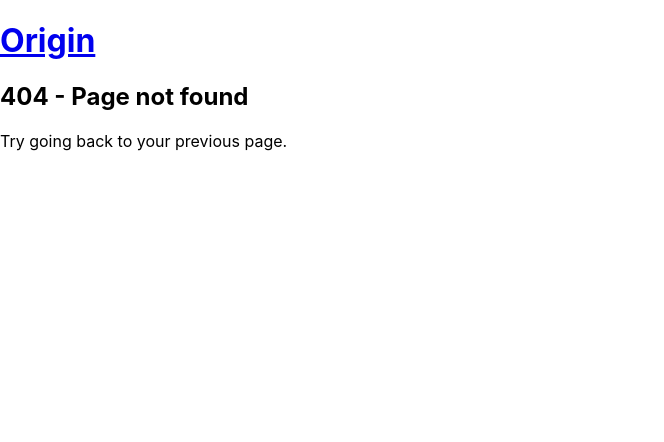
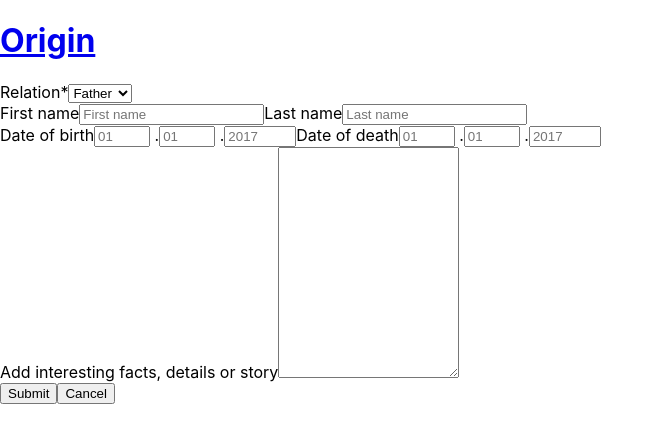
Before and after one commit to yulia-kh/origin, a React (Create React App) app: page /add-family-member in a window 1280 px wide. Before the commit this address had no page. Shown: the top 442 px of the page, without its empty margins (0-664 px from the left). Built offline with nearby package versions, Linux system fonts and the light colour scheme.

Commit message:
add registration and a new family member form

```diff
--- a/src/components/App/App.js
+++ b/src/components/App/App.js
@@ -1,8 +1,11 @@
 import React from 'react';
+import { Route, Switch } from 'react-router-dom';
 import Header from '../Header/Header';
 import Loginform from '../../routes/LoginForm/LoginForm';
-import { Route, Switch } from 'react-router-dom';
+import RegistrationForm from '../../routes/RegistrationForm/RegistrationForm';
 import LandingPage from '../../routes/LandingPage/LandingPage';
+import AddFamilyMemberForm from '../../routes/AddFamilyMemberForm/AddFamilyMemberForm';
+import MainView from '../../routes/MainView/MainView';
 import NotFoundPage from '../../routes/NotFoundPage/NotFoundPage'
 
 class App extends React.Component {
@@ -23,6 +26,18 @@ class App extends React.Component {
               component={Loginform}
             />
             <Route
+              path={'/main'}
+              component={MainView}
+            />
+            <Route
+              path={'/register'}
+              component={RegistrationForm}
+            />
+            <Route
+              path={'/add-family-member'}
+              component={AddFamilyMemberForm}
+            />
+            <Route
               component={NotFoundPage}
             />
           </Switch>
--- /dev/null
+++ b/src/routes/AddFamilyMemberForm/AddFamilyMemberForm.js
@@ -0,0 +1,39 @@
+import React from 'react';
+
+export default class AddFamilyMemberForm extends React.Component {
+  render() {
+    return (
+      <section>
+        <form>
+          <label for="select-relative">Relation*</label>
+          <select id="select-relative">
+            <option>Father</option>
+            <option>Mother</option>
+          </select>
+          <div class="form-section">
+            <label for="first-name">First name</label>
+            <input type="text" name="first-name" id="first-name" placeholder="First name" required />
+            <label for="last-name">Last name</label>
+            <input type="text" name="last-name" id="last-name" placeholder="Last name" required />
+          </div>
+          <div class="form-section">
+            <label>Date of birth</label>
+            <input type="number" name="date-month" placeholder="01" min="1" max="12" /> .
+            <input type="number" name="date-day" class="date-day"  placeholder="01" min="1" max="31" /> .
+            <input type="number" name="date-year" class="date-year" placeholder="2017" min="2016" max="2017" />
+            <label>Date of death</label>
+            <input type="number" name="date-month" placeholder="01" min="1" max="12" /> .
+            <input type="number" name="date-day" class="date-day"  placeholder="01" min="1" max="31" /> .
+            <input type="number" name="date-year" class="date-year" placeholder="2017" min="2016" max="2017" />
+          </div>
+          <div class="form-section">
+            <label for="summary">Add interesting facts, details or story</label>
+            <textarea name="summary" id="summary" rows="15"></textarea>
+          </div>
+          <button type="submit">Submit</button>
+          <button type="reset">Cancel</button>
+        </form>
+      </section>
+    )
+  }
+}
--- /dev/null
+++ b/src/routes/MainView/MainView.js
@@ -0,0 +1,41 @@
+import React from 'react';
+
+export default class MainView extends React.Component {
+  render() {
+    return (
+      <>
+        <header role="banner">
+          <h1>Your family</h1>
+        </header>
+        <div class="parent">
+        <section class="person-card">
+          <h2>Joe Doe</h2>
+          <button>Edit</button>
+          <button>Delete</button>
+          <button>Add relatives</button>
+        </section>
+
+        <section class="person-card">
+          <h2>Janine Doe</h2>
+          <button>Edit</button>
+          <button>Delete</button>
+          <button>Add relatives</button>
+        </section>
+        </div>
+        <div class="center">
+          <div class="connect-parents"></div>
+          <div class="connect-child"></div>
+        </div>
+
+        <div id="self">
+          <section class="person-card">
+            <h2>Jane Doe</h2>
+            <button>Edit</button>
+            <button>Delete</button>
+            <button>Add relatives</button>
+          </section>
+        </div>
+      </>
+    )
+  }
+}
--- /dev/null
+++ b/src/routes/RegistrationForm/RegistrationForm.js
@@ -0,0 +1,32 @@
+import React from 'react';
+
+export default class RegistrationForm extends React.Component {
+  render() {
+    return (
+      <section>
+      <header>
+        <h3>Start Now</h3>
+      </header>
+      <form class='signup-form'>
+        <div>
+          <label for="first-name">First name</label>
+          <input placeholder='First Name' type="text" name='first-name' id='first-name' />
+        </div>
+        <div>
+          <label for="last-name">Last name</label>
+          <input type="text" name='last-name' id='last-name' placeholder='Last Name' />
+        </div>
+        <div>
+          <label for="username">Email</label>
+          <input type="text" name='username' id='username' />
+        </div>
+        <div>
+          <label for="password">Password</label>
+          <input type="password" name='password' id='password' />
+        </div>
+        <button type='submit'>Sign Up</button>
+      </form>
+    </section>
+    )
+  }
+}
```
